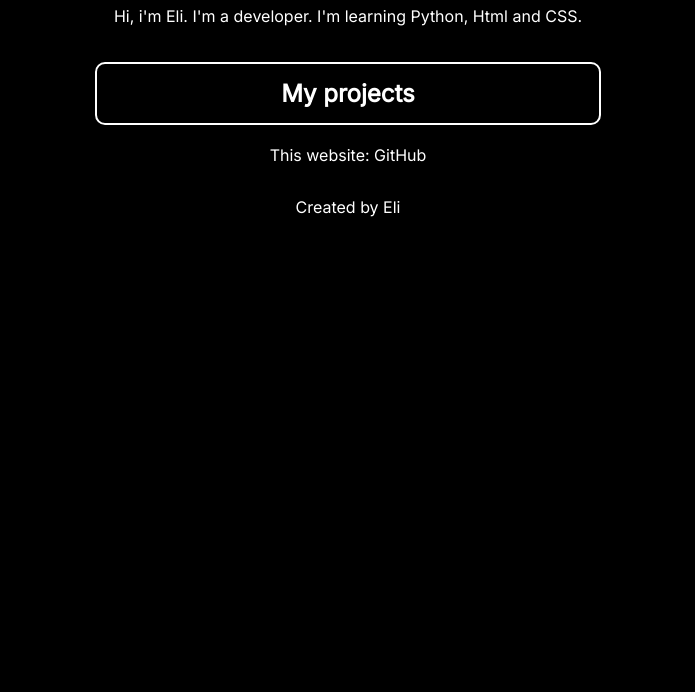
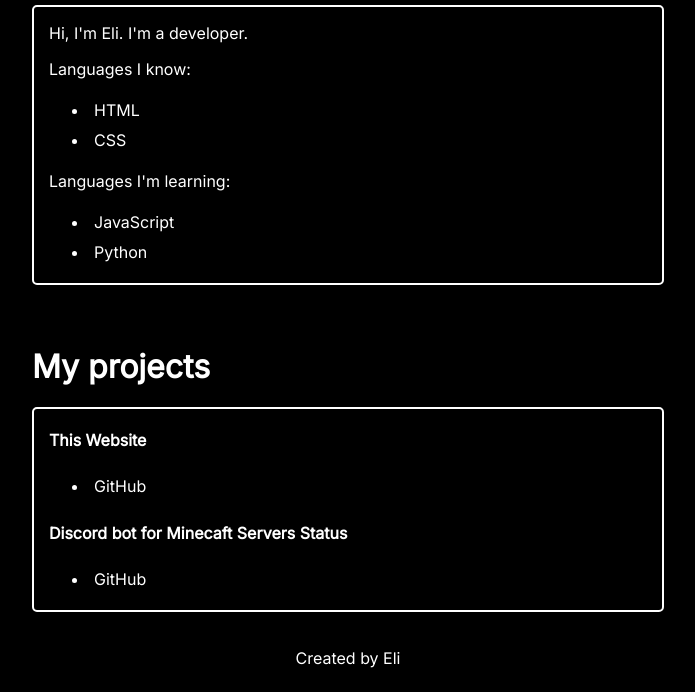
Before and after one commit to Elisz11/MyWebsite, a plain HTML site: page index.html in a window 1280 px wide. Shown: the part 399-1091 px from the top of the page, without its empty margins (292-987 px from the left). Before the commit the page ends 800 px from the top, so only its background shows below. Drawn offline with Linux system fonts and the light colour scheme; a web font is replaced by a local one.

Commit message:
Added a project and modified the style.

```diff
--- a/css/body.css
+++ b/css/body.css
@@ -12,27 +12,23 @@ body {
 }
 
 .categories {
-    margin: 20px;
-    display: block;
-    margin: auto;
-    width: 40%;
-    text-align: center;
+    width: 50%;
+    padding: 20px;
 }
-.categories p {
+.categories div {
+    border: 2px solid white;
+    border-radius: 5px;
     padding-left: 15px;
     padding-right: 15px;
 }
-.categories h2 {
-    border: 2px solid white;
-    padding: 15px;
-    border-radius: 10px;
+.categories div li {
+    padding: 5px;
 }
 .link {
     color: white;
     text-decoration: none;
 }
 .link:hover {
-    color: green;
     text-decoration: underline;
 }
 /* Footer */
--- a/index.html
+++ b/index.html
@@ -5,14 +5,14 @@
         <link rel="stylesheet" href="./css/header.css">
         <link rel="stylesheet" href="./css/body.css">
         <link rel="icon" type="image/png" href="./images/pfp.png">
-        <meta name="viewport" content="width=device-width, initial-scale=1">
+        <meta name="viewport" content="width=device-width, initial-scale=1.0, maximum-scale=1.0, user-scalable=no">
     </head>
     <body>
         <header>
             <div class="header-link">
                 <div class="link">
                     <a href="https://github.com/eli-sz-11" target="_blank">
-                        <img class="header-img" src="https://uxwing.com/wp-content/themes/uxwing/download/brands-and-social-media/github-white-icon.png">Github
+                        <img class="header-img" src="./images/github-icon.jpg">Github
                     </a>
                 </div>
             </div>
@@ -21,12 +21,33 @@
             </div>
         </header>
         <div class="categories">
-            <h2>About me</h2>
-            <p>Hi, i'm Eli. I'm a developer. I'm learning Python, Html and CSS.</p>
+            <h1>About Me</h1>
+            <div>
+                <p>Hi, I'm Eli. I'm a developer.</p>
+                <p>Languages I know:</p>
+                <ul>
+                    <li>HTML</li>
+                    <li>CSS</li>
+                </ul>
+                <p>Languages I'm learning:</p>
+                <ul>
+                    <li>JavaScript</li>
+                    <li>Python</li>
+                </ul>
+            </div>
         </div>
         <div class="categories">
-            <h2>My projects</h2>
-            <p>This website: <a href="https://github.com/eli-sz-11/elisz11.com" target="_blank" class="link">GitHub</a></p>
+            <h1>My projects</h1>
+            <div>
+                <h4>This Website</h4>
+                <ul>
+                    <li><a href="https://github.com/eli-sz-11/elisz11.com" target="_blank" class="link">GitHub</a></li>
+                </ul>
+                <h4>Discord bot for Minecaft Servers Status</h4>
+                <ul>
+                    <li><a href="https://github.com/eli-sz-11/Discord-bot-for-minecraft-server-status" target="_blank" class="link">GitHub</a></li>
+                </ul>
+            </div>
         </div>
         <footer>
             <p>Created by Eli</p>
```
Also changed, not shown: images/github-icon.jpg (added).
